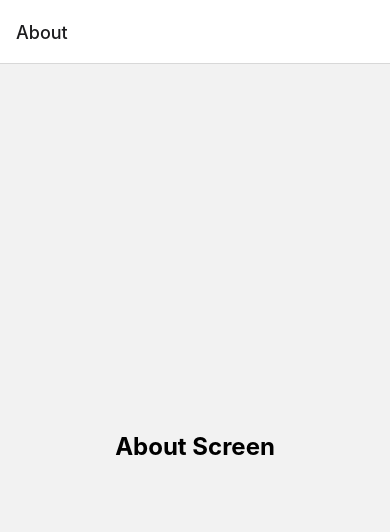
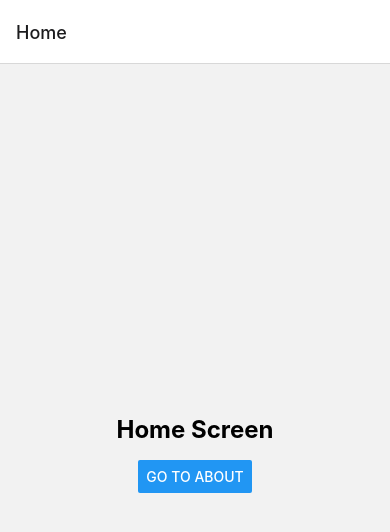
Before and after one commit to Narotam-Mishra/react-native-learning, a React Native app in the folder RNNavigation/: screen / in a window 390 px wide. Shown: the top 532 px of the page. Built offline with nearby package versions, Linux system fonts and the light colour scheme.

Commit message:
react-native_Navigation_Between_Screens_1.74

```diff
--- a/RNNavigation/App.js
+++ b/RNNavigation/App.js
@@ -8,7 +8,7 @@ const Stack = createNativeStackNavigator();
 export default function App() {
   return (
     <NavigationContainer>
-      <Stack.Navigator initialRouteName='About'>
+      <Stack.Navigator initialRouteName='Home'>
         <Stack.Screen name="Home" component={HomeScreen} />
         <Stack.Screen name="About" component={AboutScreen} />
       </Stack.Navigator>
--- a/RNNavigation/screens/AboutScreen.js
+++ b/RNNavigation/screens/AboutScreen.js
@@ -1,11 +1,17 @@
-import { StyleSheet, Text, View } from "react-native"
+import { useNavigation } from "@react-navigation/native"
+import { Button, StyleSheet, Text, View } from "react-native"
 
 export default function AboutScreen(){
-    return(
-        <View style={styles.container}>
-            <Text style={styles.text}>About Screen</Text>
-        </View>
-    )
+    const navigation = useNavigation()
+    return (
+      <View style={styles.container}>
+        <Text style={styles.text}>About Screen</Text>
+        <Button
+          title="Go to Home"
+          onPress={() => navigation.navigate("Home")}
+        />
+      </View>
+    );
 }
 
 const styles = StyleSheet.create({
--- a/RNNavigation/screens/HomeScreen.js
+++ b/RNNavigation/screens/HomeScreen.js
@@ -1,11 +1,15 @@
-import { StyleSheet, Text, View } from "react-native"
+import { StyleSheet, Text, View, Button } from "react-native"
 
-export default function HomeScreen(){
-    return(
-        <View style={styles.container}>
-            <Text style={styles.text}>Home Screen</Text>
-        </View>
-    )
+export default function HomeScreen({ navigation }){
+    return (
+      <View style={styles.container}>
+        <Text style={styles.text}>Home Screen</Text>
+        <Button
+          title="Go to About"
+          onPress={() => navigation.navigate("About")}
+        />
+      </View>
+    );
 }
 
 const styles = StyleSheet.create({
```
Also changed, not shown: 1 other file (tests, documents, lock files or other folders).
